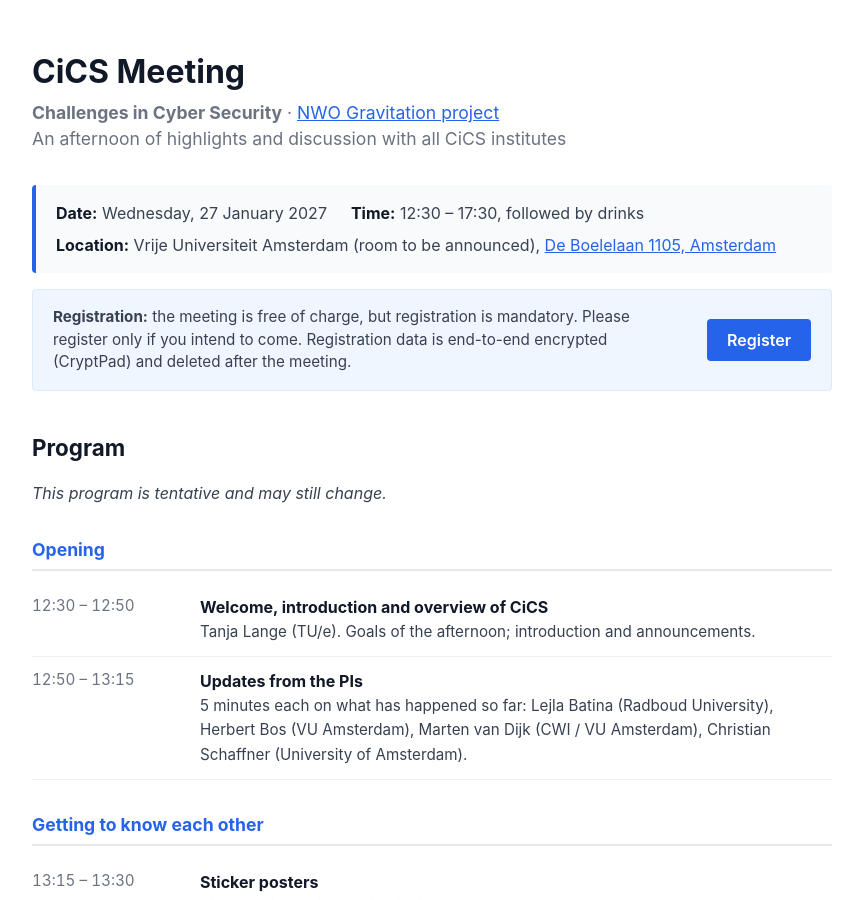
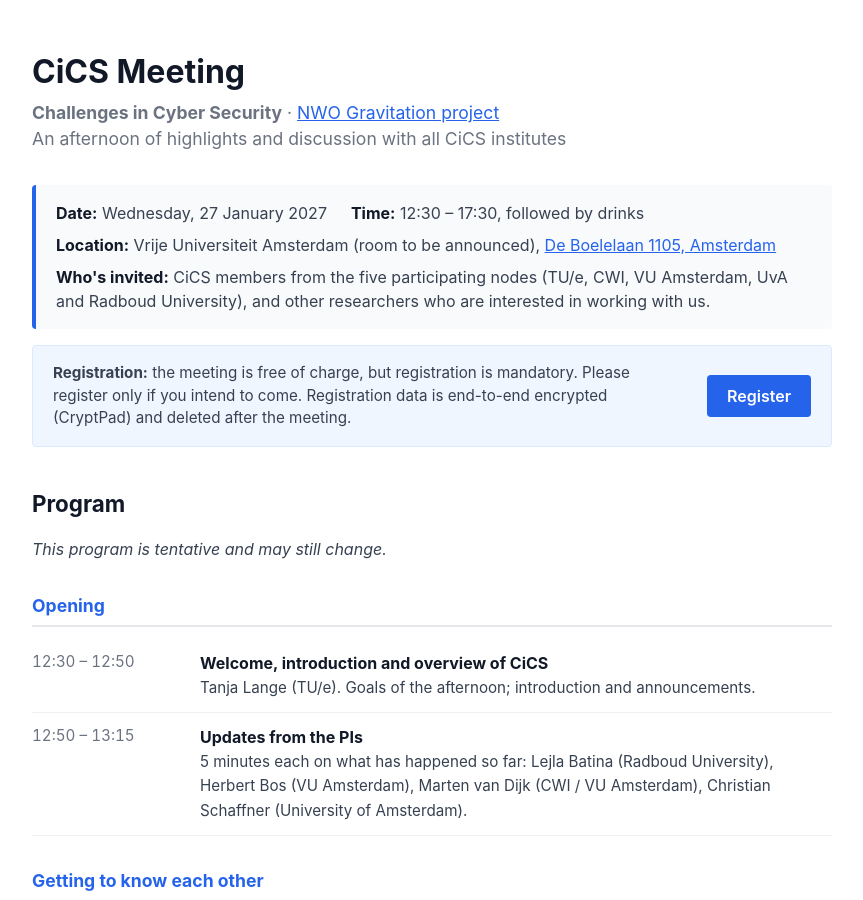
Before and after one commit to CiCS-project/meeting-2027, a Jekyll site: the page built from index.html, in a window 1280 px wide and 900 px high. Shown: the whole window, without its empty margins (208-1071 px from the left). Built offline with Jekyll 4.4.1, drawn with Linux system fonts in a browser that asks for light colours.

Commit message:
Say who is invited to the meeting

```diff
--- a/_config.yml
+++ b/_config.yml
@@ -11,6 +11,7 @@ event:
   time: "12:30 – 17:30, followed by drinks"
   location: "Vrije Universiteit Amsterdam (room to be announced)"
   address: "De Boelelaan 1105, Amsterdam"
+  audience: "CiCS members from the five participating nodes (TU/e, CWI, VU Amsterdam, UvA and Radboud University), and other researchers who are interested in working with us."
   map_url: "https://www.google.com/maps/search/?api=1&query=Vrije+Universiteit+Amsterdam+De+Boelelaan+1105"
   registration_url: "https://cryptpad.fr/form/#/2/form/view/d-FrQ-Tqb-tQkW5K+PJRydmjYejnx3B9NAYOYdB1E+o/"
   registration_text: "the meeting is free of charge, but registration is mandatory. Please register only if you intend to come. Registration data is end-to-end encrypted (CryptPad) and deleted after the meeting."
--- a/index.html
+++ b/index.html
@@ -9,6 +9,7 @@ layout: default
     <div><strong>Time:</strong> {{ site.event.time }}</div>
     <div><strong>Location:</strong> {{ site.event.location }},
       <a href="{{ site.event.map_url }}">{{ site.event.address }}</a></div>
+    <div><strong>Who's invited:</strong> {{ site.event.audience }}</div>
   </div>
 
   <div class="register">
```
